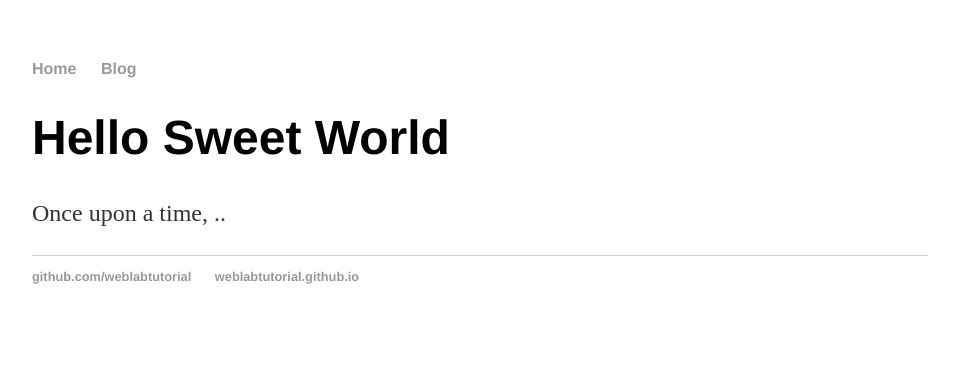
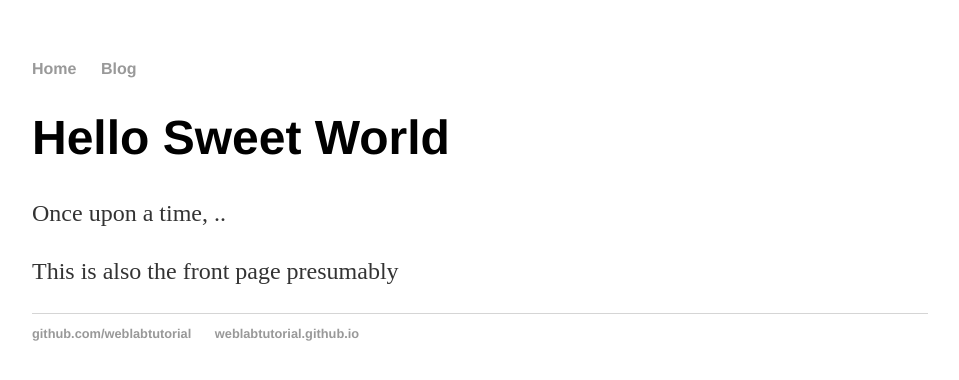
Before and after one commit to ppk200/ppk200.github.io, a Jekyll site: the page built from index.html, in a window 1280 px wide. Shown: the top 380 px of the page, without its empty margins (160-1119 px from the left). Built offline with Jekyll 4.4.1, drawn with Linux system fonts in a browser that asks for light colours.

Commit message:
Update index.html

```diff
--- a/index.html
+++ b/index.html
@@ -5,4 +5,5 @@ title: Web Programming
 <div class="blurb">
 <h1>Hello Sweet World</h1>
 <p>Once upon a time, ..</p>
+<p>This is also the front page presumably</p>
 </div>
```
